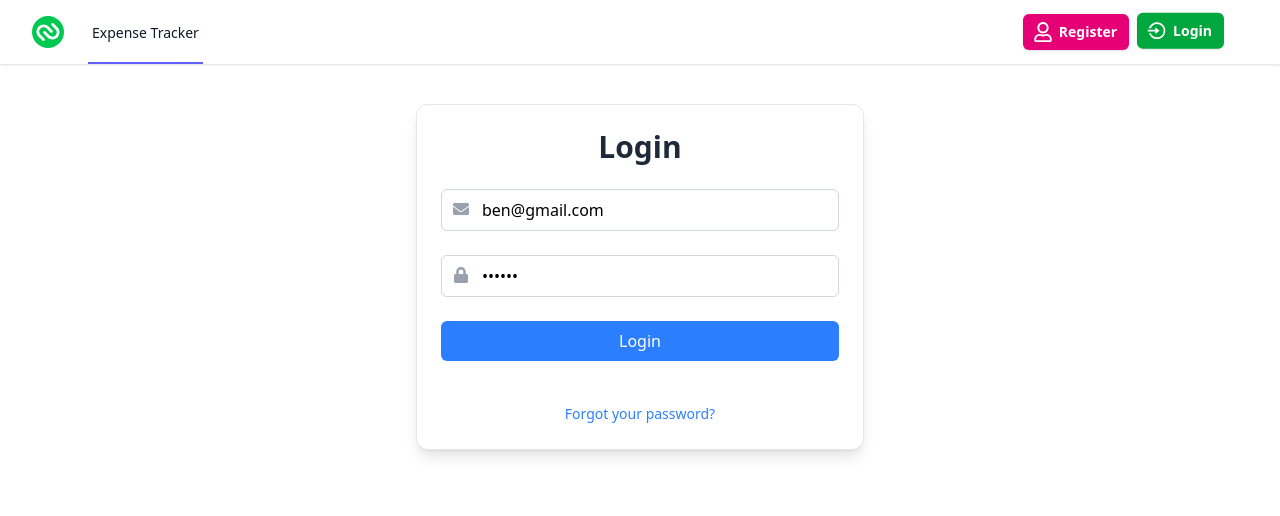
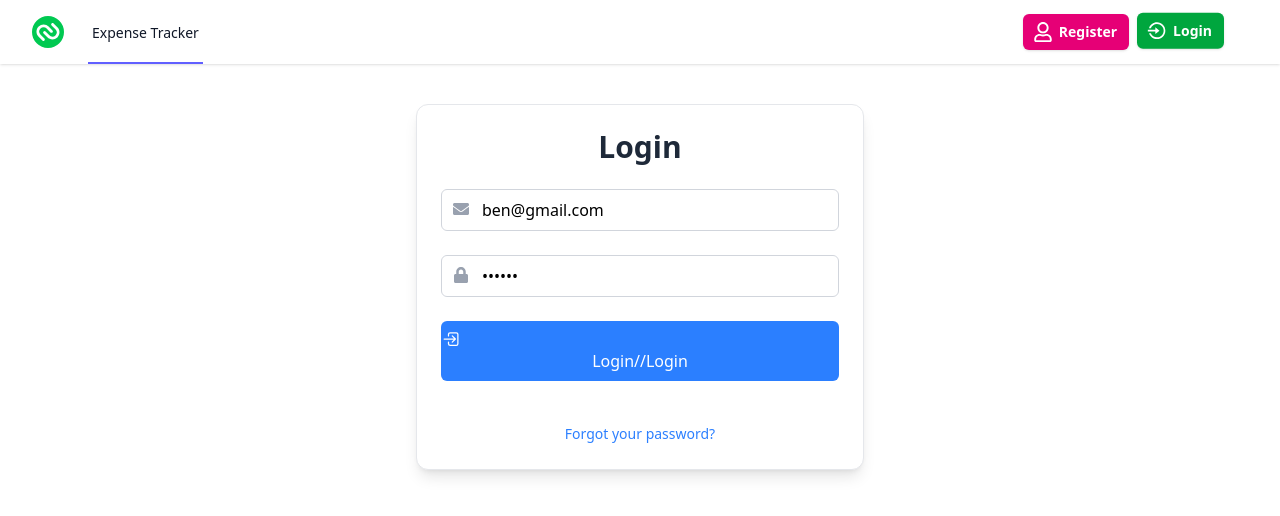
Before and after one commit to Selenophiles4879/expense-tracker, a React (Vite) app in the folder frontend/: page /login in a window 1280 px wide. Shown: the top 516 px of the page. Built offline with nearby package versions, Linux system fonts and the light colour scheme; no server answers.

Commit message:
Login.jsx

```diff
--- a/frontend/src/components/Users/Login.jsx
+++ b/frontend/src/components/Users/Login.jsx
@@ -8,6 +8,8 @@ import { FaEnvelope, FaLock } from "react-icons/fa";
 import { loginAPI } from "../../services/users/userService";
 import AlertMessage from "../Alert/AlertMessage";
 import { loginAction } from "../../redux/slice/authSlice";
+// 1. IMPORT REQUIRED ICONS
+import { IoReloadCircleOutline, IoLogInOutline } from "react-icons/io5";
 
 const validationSchema = Yup.object({
   email: Yup.string().email("Invalid").required("Email is required"),
@@ -48,7 +50,9 @@ const LoginForm = () => {
 
         navigate("/profile");
       } catch (e) {
-        console.log("Login Error:", e);
+        //console.log("Login Error:", e);
+        // Error logging is now handled by the AlertMessage component via isError/error status
+        console.error("Login Submission Error:", e);
       }
     },
   });
@@ -80,9 +84,14 @@ const LoginForm = () => {
           type="email"
           {...formik.getFieldProps("email")}
           placeholder="Email"
+          disabled={isLoading} // Disable input while loading
           className="pl-10 pr-4 py-2 w-full rounded-md border border-gray-300"
         />
       </div>
+
+      {formik.touched.email && formik.errors.email && (
+        <div className="text-red-500 text-sm">{formik.errors.email}</div>
+      )}
 
       {/* Password */}
       <div className="relative">
@@ -91,15 +100,32 @@ const LoginForm = () => {
           type="password"
           {...formik.getFieldProps("password")}
           placeholder="Password"
+          disabled={isLoading} // Disable input while loading
           className="pl-10 pr-4 py-2 w-full rounded-md border border-gray-300"
         />
       </div>
 
+      {formik.touched.password && formik.errors.password && (
+        <div className="text-red-500 text-sm">{formik.errors.password}</div>
+      )}
+
       <button
         type="submit"
+        disabled={isLoading}
         className="w-full bg-blue-500 text-white py-2 rounded-md"
       >
-        Login
+        {isLoading ? (
+          <>
+            <IoReloadCircleOutline className="h-5 w-5 animate-spin" aria-hidden="true" />
+            <span>Logging in...</span>
+          </>
+        ) : (
+          <>
+            <IoLogInOutline className="h-5 w-5" aria-hidden="true" />
+            <span>Login</span>
+          </>
+        )}
+        //Login
       </button>
 
       <div className="text-center mt-4">
```
